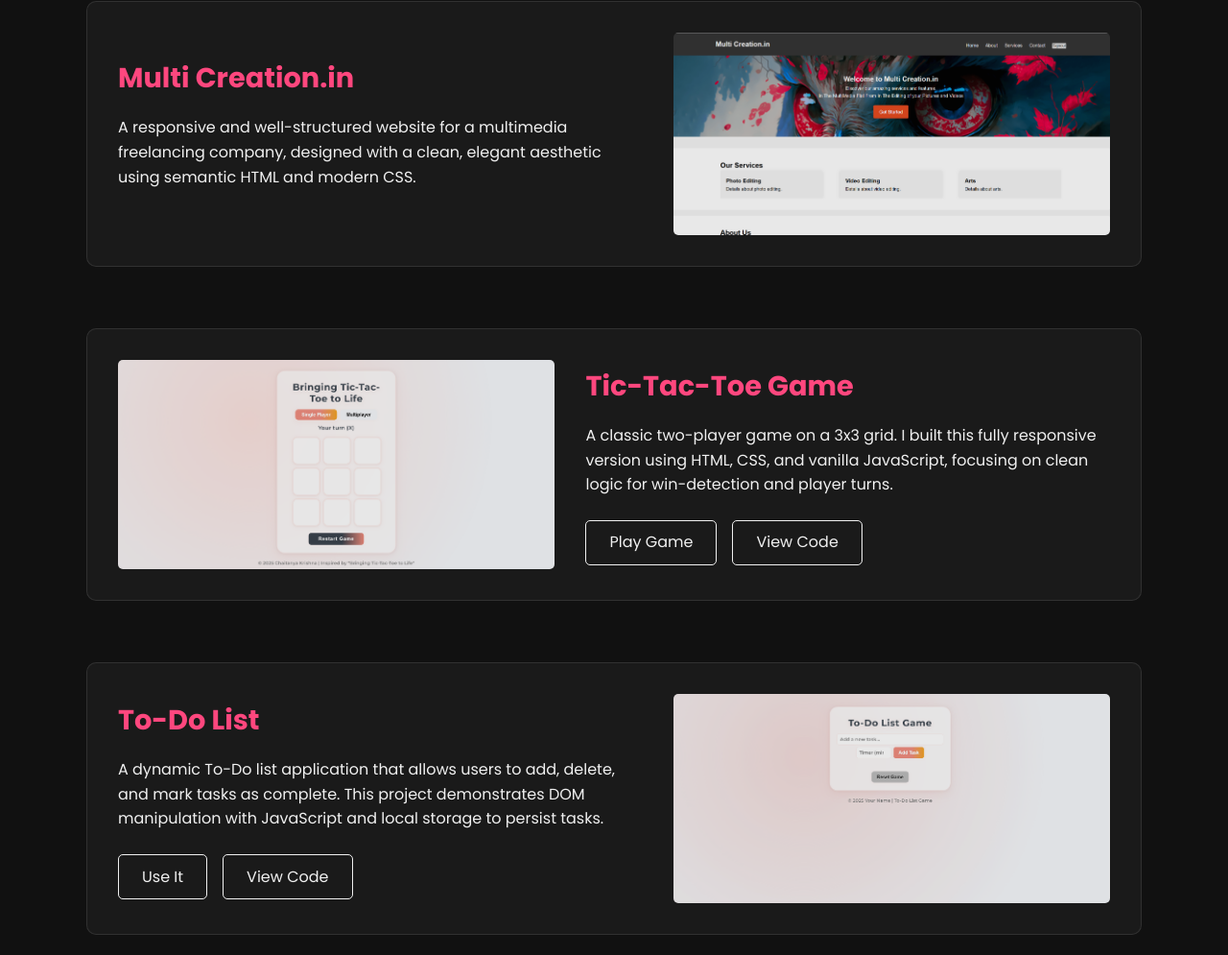
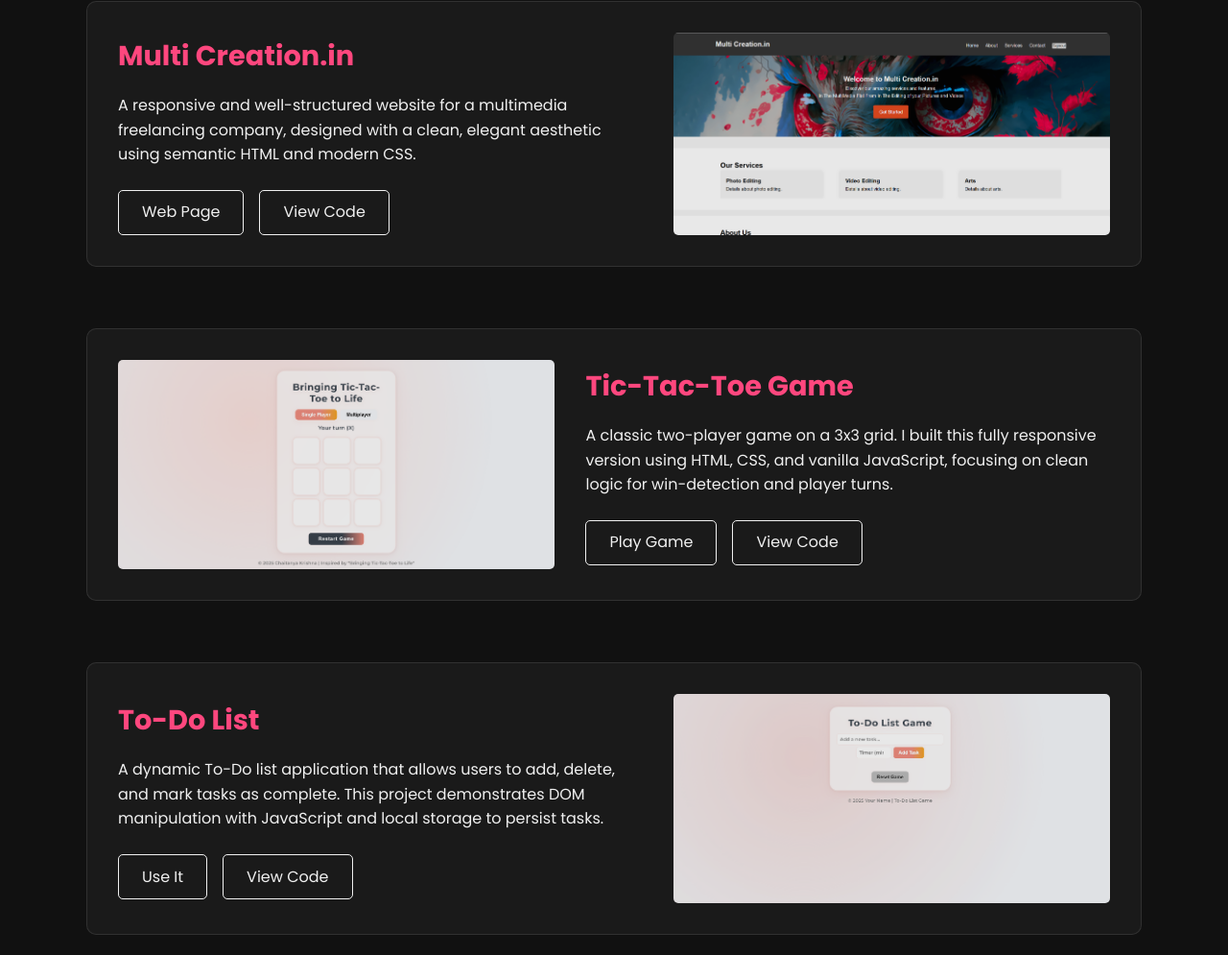
Before and after one commit to Peramchaitanyakrishna/Portfolio, a plain HTML site: page index.html in a window 1280 px wide. Shown: the part 4157-5152 px from the top of the page at 96% size. Drawn offline with nearby package versions, Linux system fonts and the light colour scheme.

Commit message:
Update index.html

```diff
--- a/index.html
+++ b/index.html
@@ -139,8 +139,8 @@
                         <h3>Multi Creation.in</h3>
                         <p>A responsive and well-structured website for a multimedia freelancing company, designed with a clean, elegant aesthetic using semantic HTML and modern CSS.</p>
                         <div class="project-links">
-                            <!-- <a href="#" class="btn-secondary" target="_blank">Live App</a>
-                            <a href="#" class="btn-secondary" target="_blank">Learn More</a> -->
+                            <a href="https://peramchaitanyakrishna.github.io/Multi-Creation.in/" class="btn-secondary" target="_blank">Web Page</a>
+                            <a href="https://github.com/Peramchaitanyakrishna/Multi-creation.in" class="btn-secondary" target="_blank">View Code</a>
                         </div>
                     </div>
                 </div>
```
